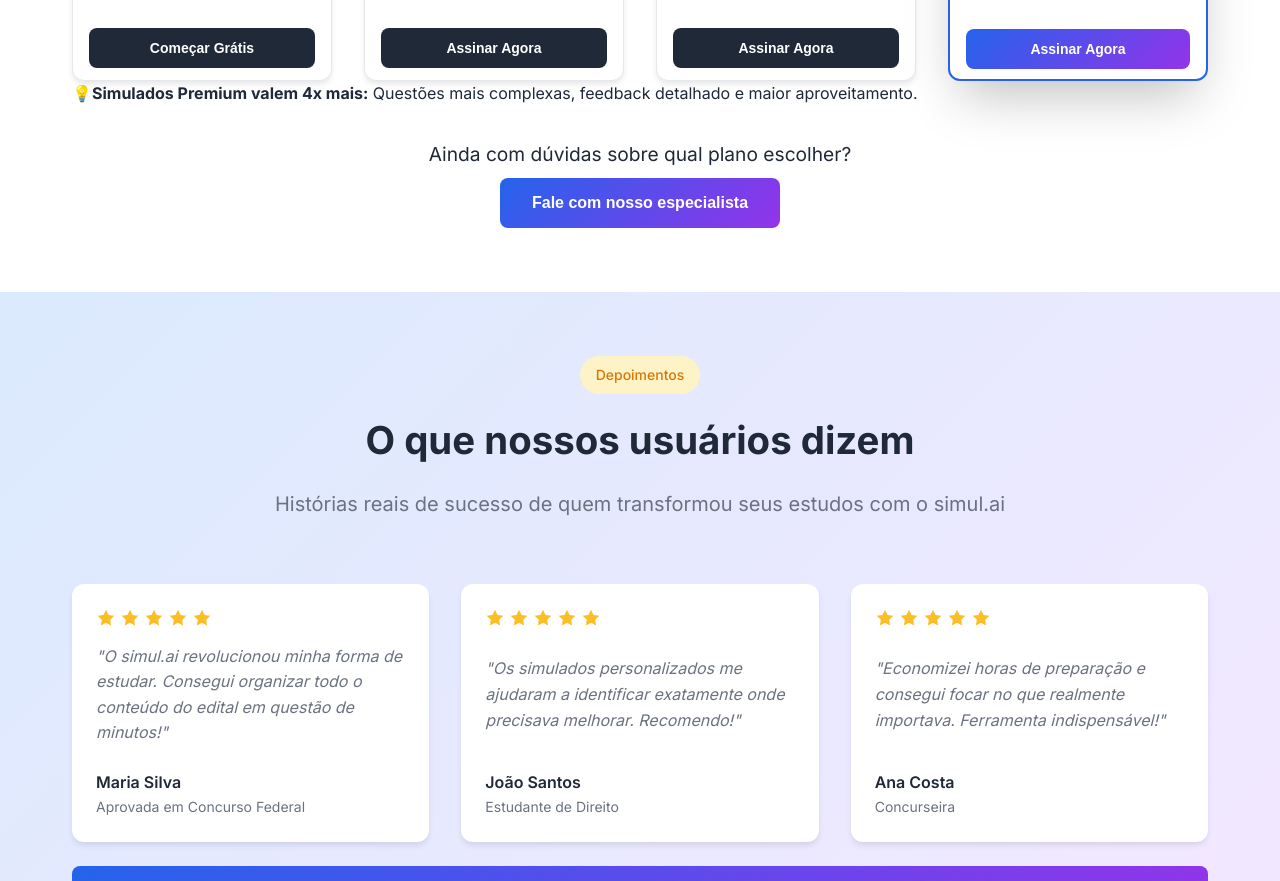
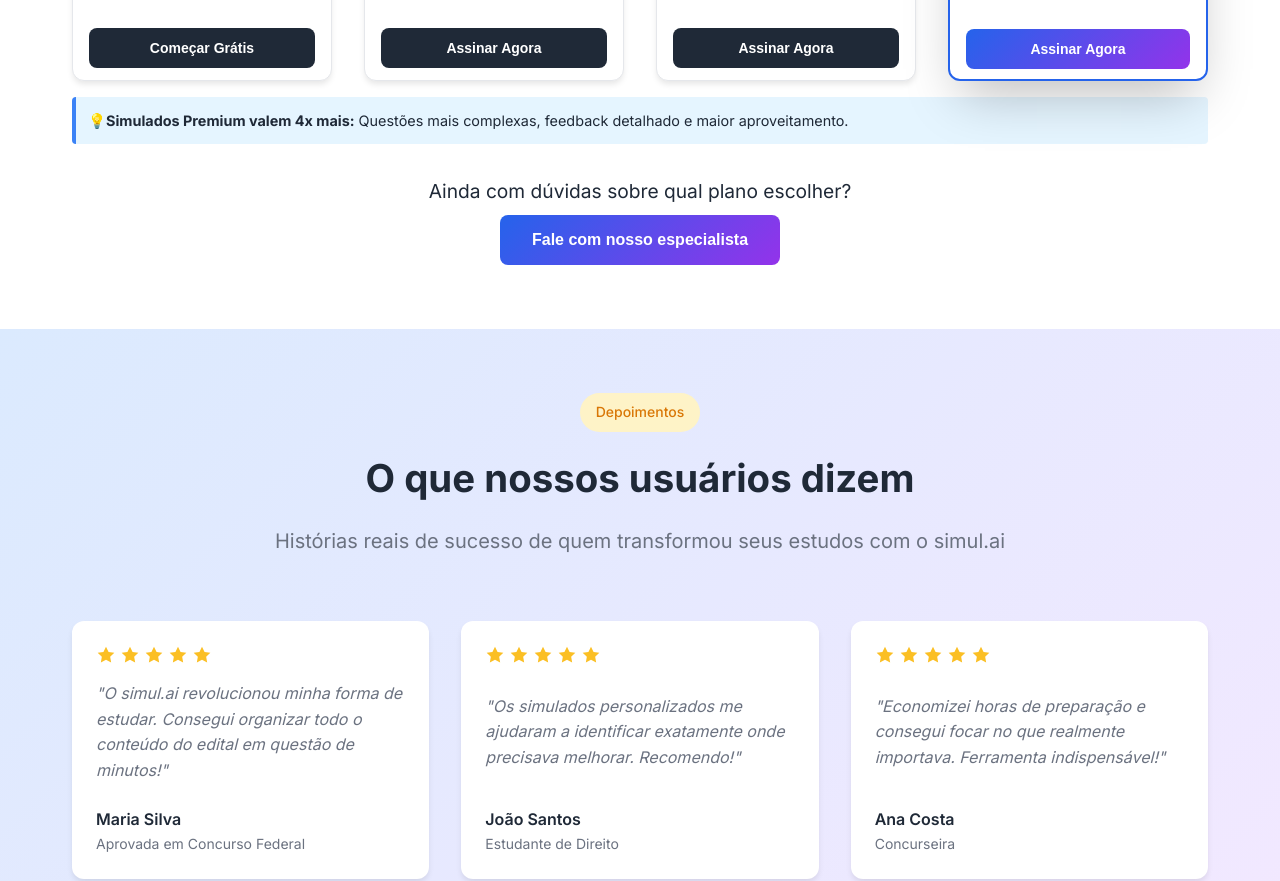
Before and after one commit to victorSeidel/simul.ai-page, a plain HTML site: page index.html in a window 1280 px wide. Shown: the part 3791-4672 px from the top of the page. Drawn offline with Linux system fonts and the light colour scheme.

Commit message:
Update style.css

```diff
--- a/css/style.css
+++ b/css/style.css
@@ -838,6 +838,15 @@ body {
     font-size: 1.2rem;
 }
 
+.pricing-note {
+    background: #e5f5ff;
+    border-left: 4px solid #3b82f6;
+    padding: 0.75rem;
+    margin-top: 1rem;
+    border-radius: 0.25rem;
+    font-size: 0.9rem;
+}
+
 /* Testimonials Section */
 .testimonials {
     padding: 4rem 1rem;
```
